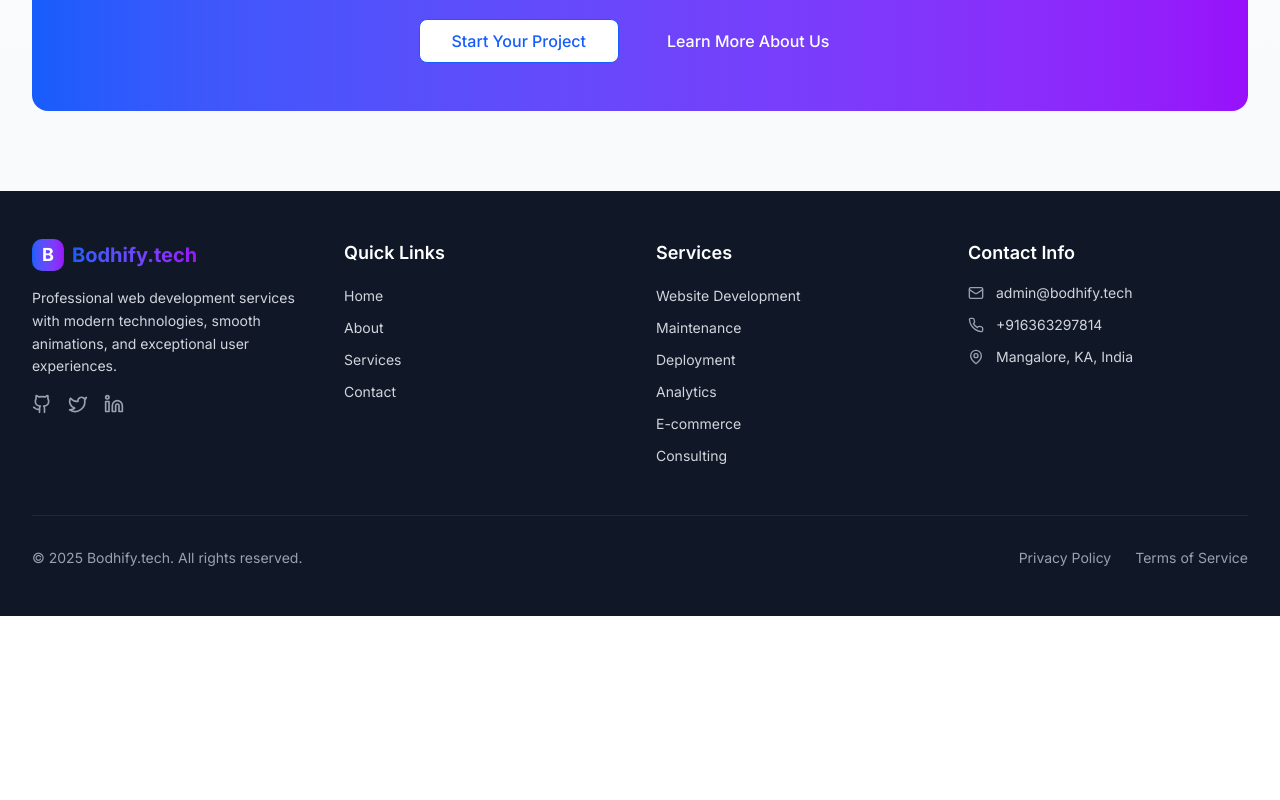
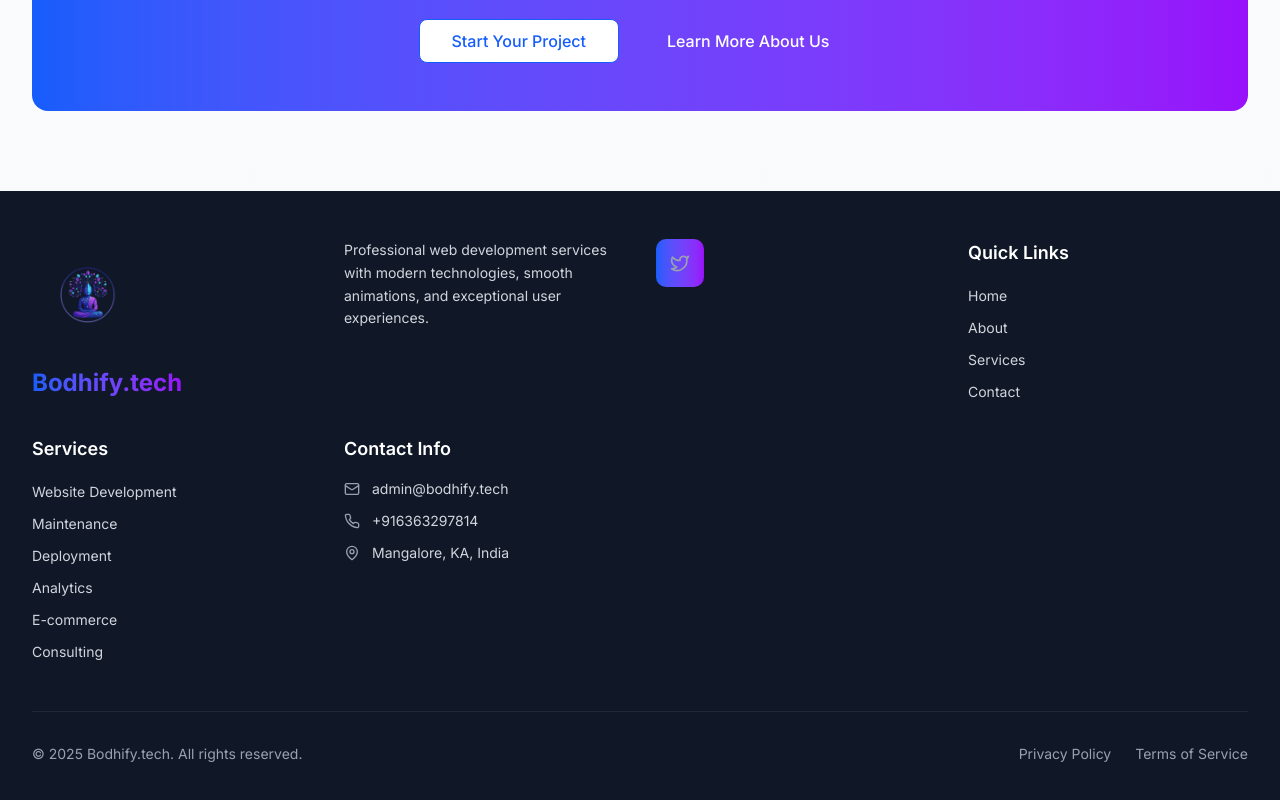
Before and after one commit to Anish508/NEXT-JS-WEBSITE, a Next.js app in the folder theme/: page / in a window 1280 px wide. Shown: the part 2333-3133 px from the top of the page. Before the commit the page ends 2949 px from the top, so only its background shows below. Built offline with nearby package versions, Linux system fonts and the light colour scheme.

Commit message:
Footer changes

```diff
--- a/theme/src/components/layout/Footer.jsx
+++ b/theme/src/components/layout/Footer.jsx
@@ -1,31 +1,36 @@
-'use client';
+"use client";
 
-import Link from 'next/link';
-import { Github, Twitter, Linkedin, Mail, Phone, MapPin } from 'lucide-react';
+import Link from "next/link";
+import { Github, Twitter, Linkedin, Mail, Phone, MapPin } from "lucide-react";
+import Image from "next/image";
 
 const Footer = () => {
   const currentYear = new Date().getFullYear();
 
   const quickLinks = [
-    { name: 'Home', href: '/' },
-    { name: 'About', href: '/about' },
-    { name: 'Services', href: '/services' },
-    { name: 'Contact', href: '/contact' }
+    { name: "Home", href: "/" },
+    { name: "About", href: "/about" },
+    { name: "Services", href: "/services" },
+    { name: "Contact", href: "/contact" },
   ];
 
   const services = [
-    { name: 'Website Development', href: '/services/website-development' },
-    { name: 'Maintenance', href: '/services/maintenance' },
-    { name: 'Deployment', href: '/services/deployment' },
-    { name: 'Analytics', href: '/services/analytics' },
-    { name: 'E-commerce', href: '/services/ecommerce' },
-    { name: 'Consulting', href: '/services/consulting' }
+    { name: "Website Development", href: "/services/website-development" },
+    { name: "Maintenance", href: "/services/maintenance" },
+    { name: "Deployment", href: "/services/deployment" },
+    { name: "Analytics", href: "/services/analytics" },
+    { name: "E-commerce", href: "/services/ecommerce" },
+    { name: "Consulting", href: "/services/consulting" },
   ];
 
   const socialLinks = [
-    { name: 'GitHub', href: 'https://github.com/bodhify', icon: Github },
-    { name: 'Twitter', href: 'https://twitter.com/bodhify', icon: Twitter },
-    { name: 'LinkedIn', href: 'https://linkedin.com/company/bodhify', icon: Linkedin }
+    { name: "GitHub", href: "https://github.com/bodhify", icon: Github },
+    { name: "Twitter", href: "https://twitter.com/bodhify", icon: Twitter },
+    {
+      name: "LinkedIn",
+      href: "https://linkedin.com/company/bodhify",
+      icon: Linkedin,
+    },
   ];
 
   return (
@@ -35,10 +40,19 @@ const Footer = () => {
           {/* Company Info */}
           <div className="space-y-4">
             <div className="flex items-center space-x-2">
-              <div className="w-8 h-8 bg-gradient-to-r from-blue-600 to-purple-600 rounded-lg flex items-center justify-center">
-                <span className="text-white font-bold text-lg">B</span>
+              <div className="relative w-12 h-12 sm:w-20 sm:h-20 md:w-28 md:h-28">
+                <Image
+                  src="/brand-logo.png"
+                  alt="Bodhify.tech Logo"
+                  fill
+                  className="object-contain"
+                  priority
+                />
               </div>
-              <span className="text-xl font-bold bg-gradient-to-r from-blue-600 to-purple-600 bg-clip-text text-transparent">
+            </div>
+
+            {/* Brand Text */}
+            <span className="text-lg sm:text-xl md:text-2xl font-bold bg-gradient-to-r from-blue-600 to-purple-600 bg-clip-text text-transparent">
               Bodhify.tech
             </span>
           </div>
@@ -46,6 +60,7 @@ const Footer = () => {
             Professional web development services with modern technologies,
             smooth animations, and exceptional user experiences.
           </p>
+          <div className="w-8 h-8 sm:w-10 sm:h-10 md:w-12 md:h-12 bg-gradient-to-r from-blue-600 to-purple-600 rounded-lg flex items-center justify-center overflow-hidden">
             <div className="flex space-x-4">
               {socialLinks.map((social) => {
                 const Icon = social.icon;
```
Lines whose indentation alone changed are shown as unchanged.
